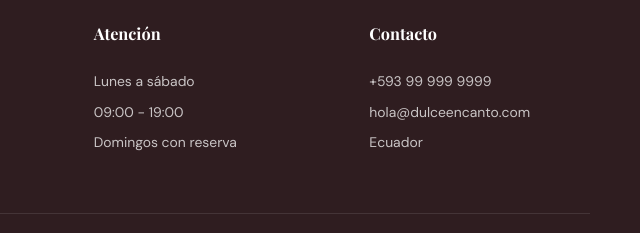
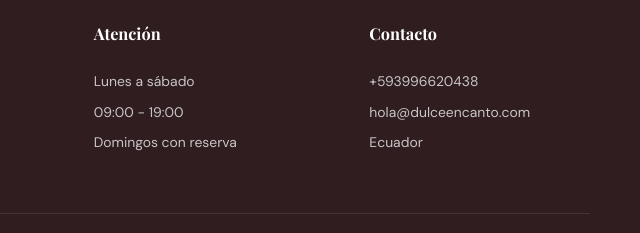
Before and after one commit to stalin5766-gif/pasteleria, a plain HTML site: page index.html in a window 1280 px wide. Shown: the part 5017-5250 px from the top of the page, 640-1280 px from the left. Drawn offline with nearby package versions, Linux system fonts and the light colour scheme.

Commit message:
Update index.html

```diff
--- a/index.html
+++ b/index.html
@@ -251,7 +251,7 @@
       </div>
       <div>
         <h3>Contacto</h3>
-        <a href="tel:+593999999999">+593 99 999 9999</a>
+        <a href="tel:+593996620438">+593996620438</a>
         <a href="mailto:hola@dulceencanto.com">hola@dulceencanto.com</a>
         <span>Ecuador</span>
       </div>
```
